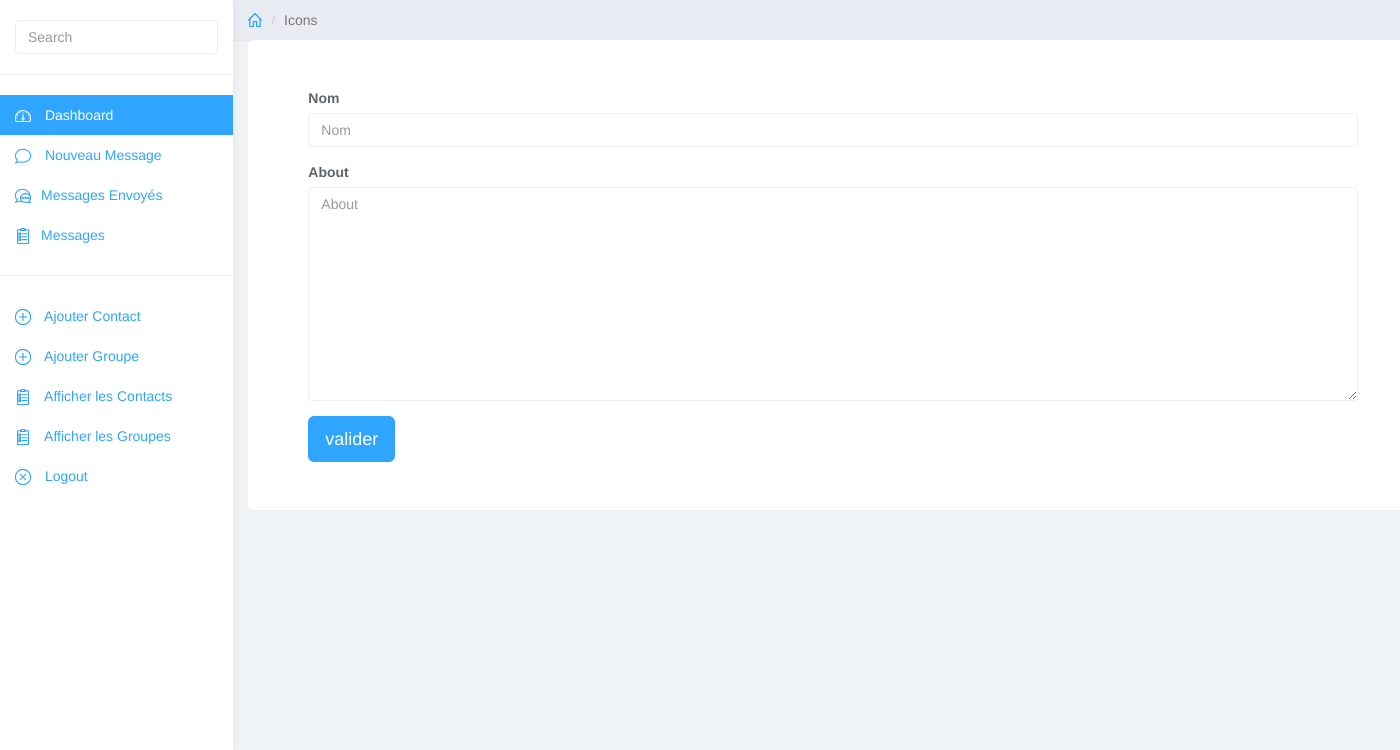
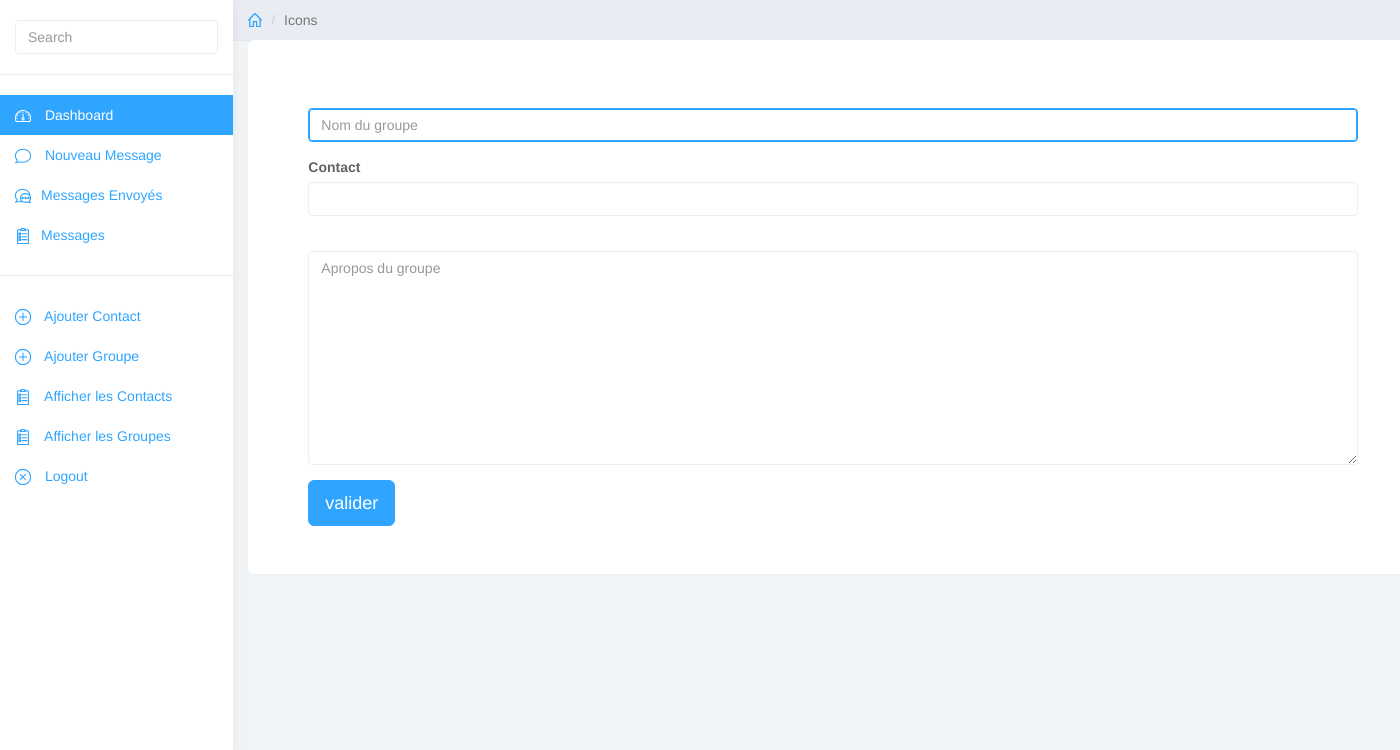
Before and after one commit to elwan/echosms, a Django app: a page that uses templates/bases.html in a window 1400 px wide. Shown: the part 50-800 px from the top of the page. Run offline with Django 3.2, Linux system fonts and the light colour scheme; the visitor is signed in with stand-in values (Sample User, id 1); data that the repository does not hold is empty; some libraries are stand-ins or nearby versions.

Commit message:
plateforme sms dev

```diff
--- a/contacts/admin.py
+++ b/contacts/admin.py
@@ -41,15 +41,15 @@
 
     list_display_links = ('prenom', 'nom',)
     list_display = ('prenom', 'nom',)
-    list_filter = ('contact_groupe',)
+    #list_filter = ('contact_groupe',)
     ordering = ('prenom', 'nom')
     search_fields = ['^prenom', '^nom']
 
 
 class GroupAdmin(admin.ModelAdmin):
     list_display_links = ('nom_groupe',)
-    list_display = ('nom_groupe', 'date_modified')
-    ordering = ('-date_modified', 'nom_groupe',)
+    list_display = ('nom_groupe',)
+    ordering = ('nom_groupe',)
     search_fields = ['^nom_groupe', '^about', ]
 
 admin.site.register(Contact, ContactAdmin)
--- a/contacts/forms.py
+++ b/contacts/forms.py
@@ -1,32 +1,35 @@
 from django import forms
 from django.forms import ModelForm, Form
 from django.contrib.contenttypes.forms import generic_inlineformset_factory as inlineformset_factory
-# from django.forms.models import inlineformset_factory
 from contacts.models import Contact, Groupe
 
 
 class CreateContactForm(ModelForm):
+    nom = forms.CharField(label="", max_length=30, widget=forms.TextInput(attrs={'class': 'form-control', 'name': 'nom', 'placeholder': 'Nom', 'required': 'True', 'autofocus': 'True'}))
+    prenom = forms.CharField(label="", max_length=30, widget=forms.TextInput(attrs={'class': 'form-control', 'name': 'prenom', 'placeholder': 'Prenom', 'required': 'True', 'autofocus': 'True'}))
+    numero_telephone = forms.CharField(label="", max_length=30, widget=forms.TextInput(attrs={'class': 'form-control', 'name': 'numero_telephone', 'placeholder': 'Numero Telephone', 'required': 'True', 'autofocus': 'True'}))
+    email_address = forms.CharField(label="", max_length=30, widget=forms.TextInput(attrs={'class': 'form-control', 'name': 'email_address', 'placeholder': 'Adresse email', 'required': 'True', 'autofocus': 'True'}))
 
     class Meta:
         model = Contact
-        fields = ('nom', 'prenom', 'contact_groupe', 'numero_telephone', 'email_address', 'photo', 'pays')
+        fields = ('nom', 'prenom', 'numero_telephone', 'photo', 'pays', 'email_address')
+
+   # def __init__(self, *args, **kwargs):
+   #     self.user = kwargs.pop('user')
+   #     super(CreateContactForm, self).__init__(*args, **kwargs)
+   #     self.fields['contact_groupe'].queryset = Groupe.objects.filter(groupe_utilisateur=self.user)
+
+
+class CreateGroupeForm(ModelForm):
+    nom_groupe = forms.CharField(label=" ", widget=forms.TextInput(attrs={'class': 'form-control', 'placeholder': 'Nom du groupe', 'required': 'True', 'autofocus': 'True', 'name': 'nom_groupe'}))
+    about = forms.CharField(label="", widget=forms.Textarea(attrs={'class': 'form-control', 'name': 'about', 'placeholder': 'Apropos du groupe', 'required': 'True', 'autofocus': 'True'}))
+    contact = forms.ModelMultipleChoiceField(widget=forms.CheckboxSelectMultiple(), queryset=Contact.objects.all())
+
+    class Meta:
+        model = Groupe
+        fields = ('nom_groupe', 'contact', 'about')
 
     def __init__(self, *args, **kwargs):
         self.user = kwargs.pop('user')
-        super(CreateContactForm, self).__init__(*args, **kwargs)
-        self.fields['contact_groupe'].queryset = Groupe.objects.filter(groupe_utilisateur=self.user)
-
-
-class CreateGroupeForm(ModelForm):
-
-    class Meta:
-        model = Groupe
-        fields = ('nom_groupe', 'about')
-
-
-# PhoneNumberFormSet = inlineformset_factory(PhoneNumber, extra=1)
-# EmailAddressFormSet = inlineformset_factory(EmailAddress, extra=1)
-# InstantMessengerFormSet = inlineformset_factory(InstantMessenger, extra=1)
-# WebSiteFormSet = inlineformset_factory(WebSite, extra=1)
-# StreetAddressFormSet = inlineformset_factory(StreetAddress, extra=1)
-# SpecialDateFormSet = inlineformset_factory(SpecialDate, extra=1)
+        super(CreateGroupeForm, self).__init__(*args, **kwargs)
+        self.fields['contact'].queryset = Contact.objects.filter(contact_utilisateur=self.user)
--- a/contacts/urls.py
+++ b/contacts/urls.py
@@ -14,10 +14,10 @@
     url(r'^ajouter_groupe/', views.GroupeCreate.as_view(), name="nouveau_groupe"),
     url(r'^liste_contact/', views.ListeContact.as_view(), name="lister_contact"),
     url(r'^liste_groupe/', views.ListeGroupe.as_view(), name="lister_groupe"),
-    url(r'^editer_contact/(?P<pk>\d)$', views.UpdateContact.as_view(), name="editer_contact"),
-    url(r'^editer_groupe/(?P<pk>\d)$', views.UpdateGroupe.as_view(), name="editer_groupe"),
-    url(r'^supp_contact/(?P<pk>\d)$', views.DeleteContact.as_view(), name="supprimer_contact"),
-    url(r'^supp_groupe/(?P<pk>\d)$', views.DeleteGroupe.as_view(), name="supprimer_groupe"),
+    url(r'^editer_contact/(?P<pk>\d+)$', views.UpdateContact.as_view(), name="editer_contact"),
+    url(r'^editer_groupe/(?P<pk>\d+)$', views.UpdateGroupe.as_view(), name="editer_groupe"),
+    url(r'^supp_contact/(?P<pk>\d+)$', views.DeleteContact.as_view(), name="supprimer_contact"),
+    url(r'^supp_groupe/(?P<pk>\d+)$', views.DeleteGroupe.as_view(), name="supprimer_groupe"),
 
     # url(r'editer_multi/(?P<code>\w{7})$',views.MessageMultiUpdate.as_view(),name="update_message_multi"),
     # url(r'liste_multi/',views.ListeMultiMessage.as_view(),name="lister_message_multi"),
--- a/contacts/views.py
+++ b/contacts/views.py
@@ -12,17 +12,17 @@
 # views générique pour lister  les contacts deja enregistrer
 
 
-class CreateContactFormMod(CreateContactForm, View):
+# class CreateContactFormMod(CreateContactForm, View):
 
-    def __init__(self, *args, **kwargs):
-        #user = self.request.user
-        super(CreateContactFormMod, self).__init__(*args, **kwargs)
-        self.fields['contact_groupe'].queryset = Groupe.objects.filter(groupe_utilisateur=user)
-        # return CreateContactFormMod
+#    def __init__(self, *args, **kwargs):
+#user = self.request.user
+#        super(CreateContactFormMod, self).__init__(*args, **kwargs)
+#       self.fields['contact_groupe'].queryset = Groupe.objects.filter(groupe_utilisateur=user)
+#       # return CreateContactFormMod
 
-    def clean_contact_groupe(self):
-        super(CreateContactFormMod, self).__init__(*args, **kwargs)
-        self.fields['contact_groupe'].queryset = Groupe.objects.filter(groupe_utilisateur=self.request.user)
+# def clean_contact_groupe(self):
+#    super(CreateContactFormMod, self).__init__(*args, **kwargs)
+#    self.fields['contact_groupe'].queryset = Groupe.objects.filter(groupe_utilisateur=self.request.user)
 
 
 class ListeContact(LoginRequiredMixin, ListView):
@@ -46,7 +46,12 @@
     paginate_by = 10
 
     def get_queryset(self):
-        return Groupe.objects.filter(groupe_utilisateur=self.request.user).order_by('-date_modified')
+        return Groupe.objects.filter(groupe_utilisateur=self.request.user)
+
+    def get_form_kwargs(self):
+        kwargs = super(GroupeCreate, self).get_form_kwargs()
+        kwargs.update({'user': self.request.user})
+        return kwargs
 
 
 class ContactCreate(LoginRequiredMixin, CreateView):
@@ -55,28 +60,15 @@
     template_name = "contacts/create_contact.html"
     form_class = CreateContactForm
     success_url = reverse_lazy("lister_contact")
-    #initial = {'contact_groupe': Groupe.objects.filter(groupe_utilisateur=4)}
-    #form_class['contact_groupe'] = Groupe.objects.filter(groupe_utilisateur=4)
+
     # Ajouter le usermane et le userid de l'utilisateur connecté
-
-    # def get_initial(self, *args, **kwargs):
-    # contact_groupe = Groupe.objects.filter(groupe_utilisateur=self.request.user)
-    # contact_groupe = get_object_or_404(Groupe, groupe_utilisateur=self.request.user)
-    # return {'contact_groupe': contact_groupe}
-    # return super(ContactCreate, self).get_initial()
-    # initial = super(CreateContactForm, self).get_initial(*args, *kwargs)
-    #initial['contact_groupe'] = Groupe.objects.filter(groupe_utilisateur=self.request.user.id)
-    # return initialg
-    # return {'contact_groupe': 'elwan'}
-    #    return {'contact_groupe': Groupe.objects.filter(groupe_utilisateur=self.request.user.id)}
-
     # def get_queryset(self):
     #    return Groupe.objects.filter(groupe_utilisateur=self.request.user)
     # passe au formulaire le request.user
-    def get_form_kwargs(self):
-        kwargs = super(ContactCreate, self).get_form_kwargs()
-        kwargs.update({'user': self.request.user})
-        return kwargs
+    # def get_form_kwargs(self):
+    #    kwargs = super(ContactCreate, self).get_form_kwargs()
+    #    kwargs.update({'user': self.request.user})
+    #    return kwargs
 
     def form_valid(self, form):
         object = form.save(commit=False)
@@ -101,6 +93,12 @@
         # object.utilisateur_id= self.request.user.id
         object.save()
         return super(GroupeCreate, self).form_valid(form)
+
+    def get_form_kwargs(self):
+        kwargs = super(GroupeCreate, self).get_form_kwargs()
+        kwargs.update({'user': self.request.user})
+        return kwargs
+
 
 # views générique pour la mise à jour  des messages
 
@@ -127,6 +125,10 @@
   #  def form_valid(self, form):
   #      self.object = form.save()
   #      return HttpResponseRedirect(self.get_success_url())
+    def get_form_kwargs(self):
+        kwargs = super(UpdateGroupe, self).get_form_kwargs()
+        kwargs.update({'user': self.request.user})
+        return kwargs
 
 
 class DeleteContact(LoginRequiredMixin, DeleteView):
--- a/sva/templates/sva/msgcreate.html
+++ b/sva/templates/sva/msgcreate.html
@@ -8,7 +8,9 @@
           <form class=""  action=""  method="post">
 	    {% csrf_token %}
 	    {#{form.as_p }#}
-            {% bootstrap_form form %}
+            {% bootstrap_field form.numero %}
+            {% bootstrap_field form.sender %}
+            {% bootstrap_field form.message %}
 	    <input  class=" btn btn-lg btn-primary btn-bloc" type="submit" value="valider"/>
 
 	  </form>
--- a/sva/templates/sva/msgcreate_multi.html
+++ b/sva/templates/sva/msgcreate_multi.html
@@ -8,7 +8,7 @@
           <form class=""  action=""  method="post">
 	    {% csrf_token %}
 	    {# {form.as_p } #}
-            {% bootstrap_form form %}
+            {% bootstrap_form  %}
 	    <input  class=" btn btn-lg btn-primary btn-bloc" type="submit" value="valider"/>
 	  </form>
 
--- a/sva/views.py
+++ b/sva/views.py
@@ -104,7 +104,7 @@
 
     message = Message_Multi.objects.get(code=code)  # recuper l'object à travers son code unique
     liste_numero = message.numero.split(',')  # mettre les numeros dans la liste
-    liste_numero_indicatif = [message.pays.indicatif_pays + num for num in set(liste_numero)]  # ajouter l'indicatif du pays sur chaque numéro dans la liste
+    liste_numero_indicatif = ['221' + num for num in set(liste_numero)]  # ajouter l'indicatif du pays sur chaque numéro dans la liste
     # enlever les doublons de numéros avec la fonction set()
     liste_numero_valide = [num.strip('+') for num in liste_numero_indicatif]  # enlever de la liste le '+' devant l'indicatif
 
```
Also changed, not shown: contacts/models.py (+25 -40 lines), sva/forms.py (+6 -2 lines), sva/models.py (+35 -33 lines), contacts/migrations/0001_initial.py.
